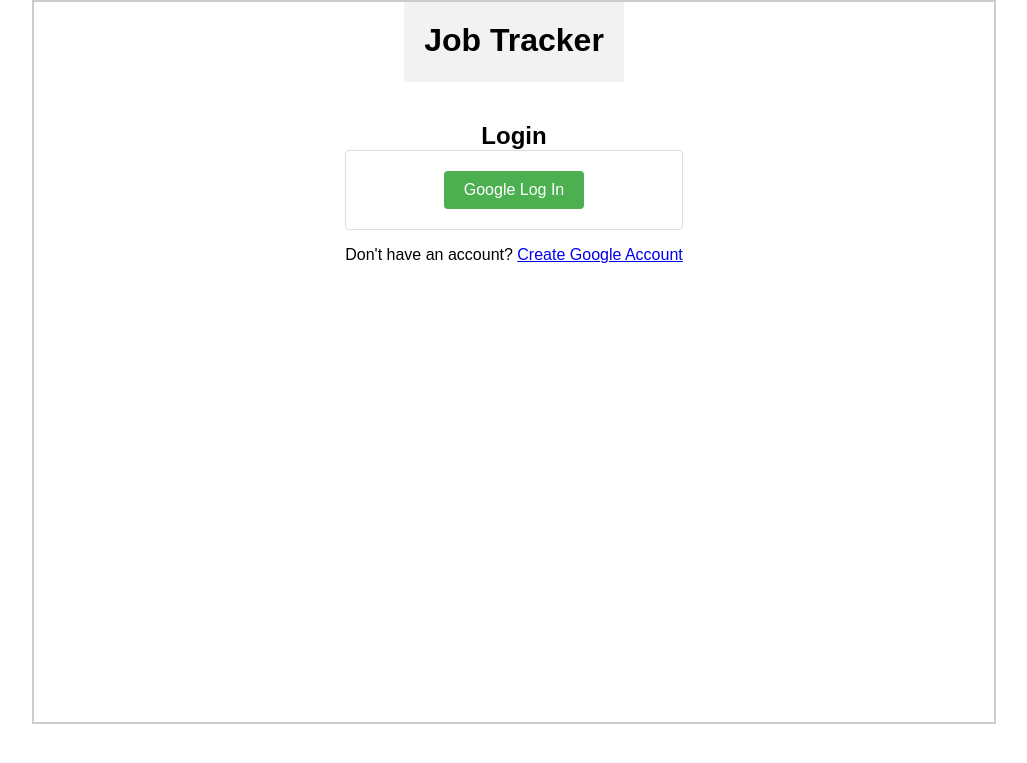
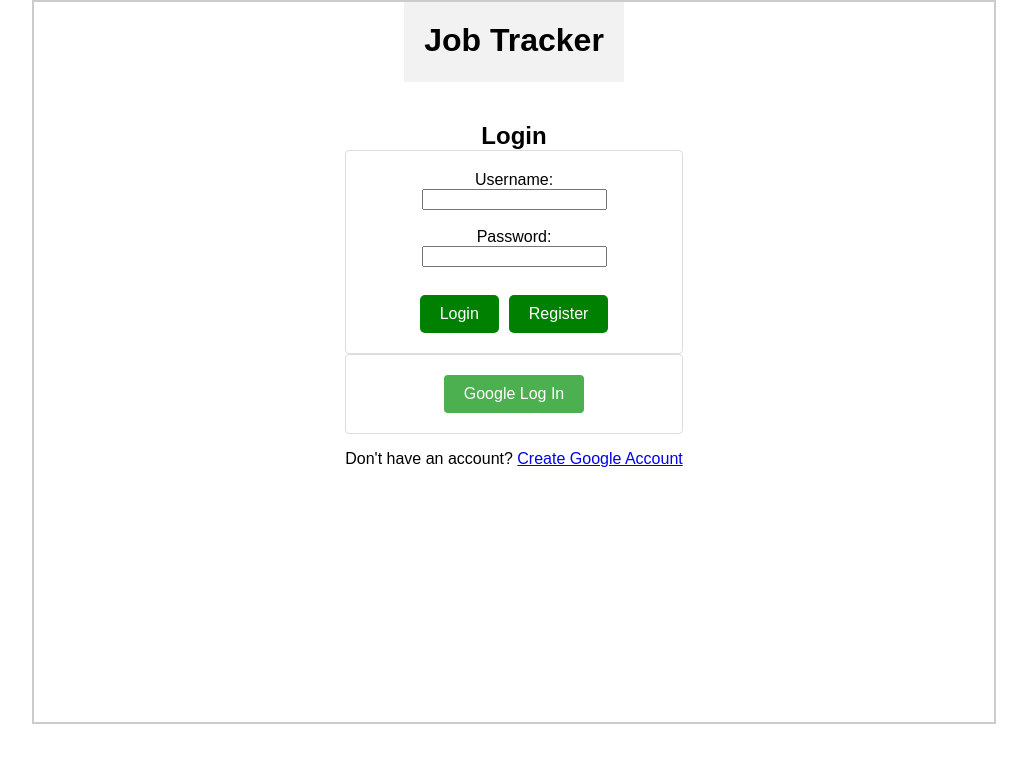
Before and after one commit to jgregg-osu/CS467, a Flask app: page / in a window 1280 px wide. Shown: the top 763 px of the page, without its empty margins (126-1153 px from the left). Run offline with Flask 2, Linux system fonts and the light colour scheme.

Commit message:
added both login routes

```diff
--- a/templates/index.html
+++ b/templates/index.html
@@ -3,6 +3,25 @@
 <head>
   <title>Job Tracker - Login</title>
   <link rel="stylesheet" href="static/style.css">
+  <style>
+    /* Add custom styles for buttons */
+    .form-buttons {
+      display: flex;
+      gap: 10px;
+      margin-top: 10px;
+    }
+
+    .submit-BTN {
+      border: none;
+      background-color: green;
+      color: white;
+      width: auto;
+      padding: 10px 20px;
+      font-size: 16px;
+      cursor: pointer;
+      border-radius: 5px;
+    }
+  </style>
 </head>
 
 <body>
@@ -15,7 +34,41 @@
 
     <main>
 
-      <h2 id="login-heading">Login</h2>
+      <div id="login-form">
+        <h2 id="login-heading">Login</h2>
+        <form action="/login-normal" method="POST">
+          <label for="username">Username:</label>
+          <input type="text" id="username" name="username" required><br>
+
+          <label for="password">Password:</label>
+          <input type="password" id="password" name="password" required><br>
+
+          <div class="form-buttons">
+            <input class='submit-BTN' type="submit" value="Login">
+            <button class='submit-BTN' type="button" onclick="toggleForms()">Register</button>
+          </div>
+        </form>
+      </div>
+
+      <div id="register-form" style="display: none;">
+        <h2 id="login-heading">Register</h2>
+        <form method="post" action="/register">
+          <label for="username">Username:</label>
+          <input type="text" id="username" name="username" required><br>
+
+          <label for="password">Password:</label>
+          <input type="password" id="password" name="password" required><br>
+
+          <label for="confirm-password">Confirm Password:</label>
+          <input type="password" id="confirm-password" name="confirm-password" required><br>
+
+
+          <div class="form-buttons">
+            <input class='submit-BTN' type="submit" value="Register">
+            <button class='submit-BTN' type="button" onclick="toggleForms()">Login</button>
+          </div>
+        </form>
+      </div>
 
       <form action="/login" method="post">
         <button type="submit">Google Log In</button>
@@ -28,5 +81,20 @@
 
   </div>
 
+  <script>
+    function toggleForms() {
+      var loginForm = document.getElementById("login-form");
+      var registerForm = document.getElementById("register-form");
+
+      if (loginForm.style.display === "none") {
+        loginForm.style.display = "block";
+        registerForm.style.display = "none";
+      } else {
+        loginForm.style.display = "none";
+        registerForm.style.display = "block";
+      }
+    }
+  </script>
+
 </body>
 </html>
```
